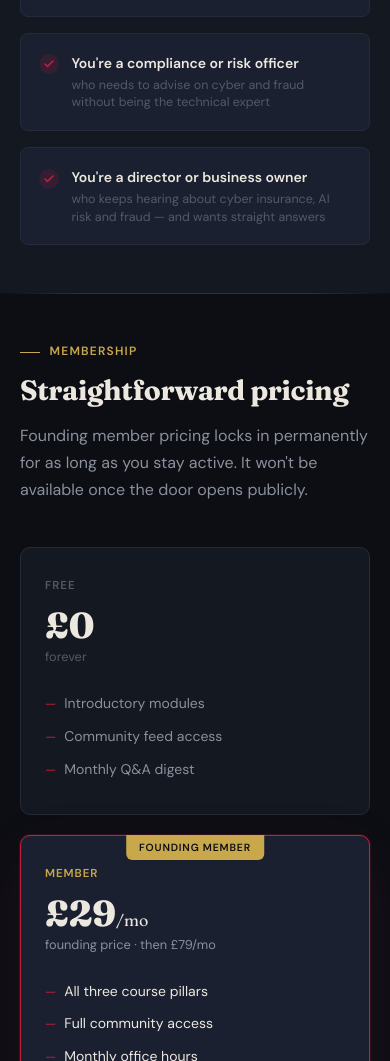
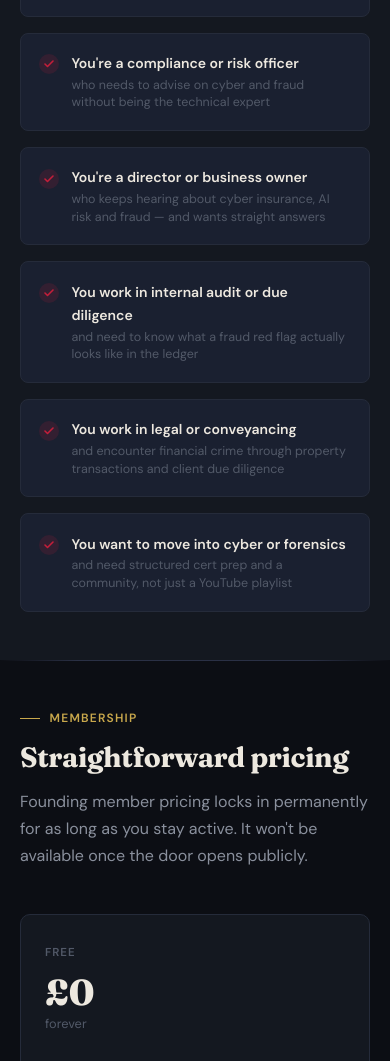
Before and after one commit to mcfearless75/bluewaterassociates, a plain HTML site: page the-red-ledger.html in a window 390 px wide. Shown: the part 3607-4668 px from the top of the page. Drawn offline with Linux system fonts and the light colour scheme.

Commit message:
fix: forwho grid 3x3 (9 items, repeat(3,1fr)), 2-col tablet, 1-col mobile

```diff
--- a/the-red-ledger.html
+++ b/the-red-ledger.html
@@ -323,7 +323,7 @@ section { padding: clamp(3rem,7vw,5.5rem) 0; }
 /* ── For who ─────────────────────────────────── */
 .forwho { background: var(--surf-1); }
 .forwho__grid {
-  display: grid; grid-template-columns: repeat(auto-fit,minmax(230px,1fr));
+  display: grid; grid-template-columns: repeat(3,1fr);
   gap: 1rem; margin-top: 2.5rem;
 }
 .forwho__item {
@@ -456,8 +456,12 @@ footer strong { color: var(--muted); }
 @media (max-width: 900px) {
   .hero__inner       { grid-template-columns: 1fr; }
   .pillars__grid     { grid-template-columns: 1fr; }
+  .forwho__grid      { grid-template-columns: repeat(2,1fr); }
   .founders__grid    { grid-template-columns: 1fr; }
   .stat-sep          { display: none; }
+}
+@media (max-width: 640px) {
+  .forwho__grid      { grid-template-columns: 1fr; }
 }
 @media (max-width: 600px) {
   .bottom-form       { flex-direction: column; }
@@ -728,6 +732,33 @@ footer strong { color: var(--muted); }
           <div class="forwho__role">who keeps hearing about cyber insurance, AI risk and fraud — and wants straight answers</div>
         </div>
       </div>
+      <div class="forwho__item">
+        <div class="forwho__check" aria-hidden="true">
+          <svg viewBox="0 0 10 8" fill="none"><path d="M1 4l2.5 2.5L9 1" stroke="#C41E3A" stroke-width="1.6" stroke-linecap="round" stroke-linejoin="round"/></svg>
+        </div>
+        <div>
+          <div class="forwho__label">You work in internal audit or due diligence</div>
+          <div class="forwho__role">and need to know what a fraud red flag actually looks like in the ledger</div>
+        </div>
+      </div>
+      <div class="forwho__item">
+        <div class="forwho__check" aria-hidden="true">
+          <svg viewBox="0 0 10 8" fill="none"><path d="M1 4l2.5 2.5L9 1" stroke="#C41E3A" stroke-width="1.6" stroke-linecap="round" stroke-linejoin="round"/></svg>
+        </div>
+        <div>
+          <div class="forwho__label">You work in legal or conveyancing</div>
+          <div class="forwho__role">and encounter financial crime through property transactions and client due diligence</div>
+        </div>
+      </div>
+      <div class="forwho__item">
+        <div class="forwho__check" aria-hidden="true">
+          <svg viewBox="0 0 10 8" fill="none"><path d="M1 4l2.5 2.5L9 1" stroke="#C41E3A" stroke-width="1.6" stroke-linecap="round" stroke-linejoin="round"/></svg>
+        </div>
+        <div>
+          <div class="forwho__label">You want to move into cyber or forensics</div>
+          <div class="forwho__role">and need structured cert prep and a community, not just a YouTube playlist</div>
+        </div>
+      </div>
     </div>
   </div>
 </section>
```
